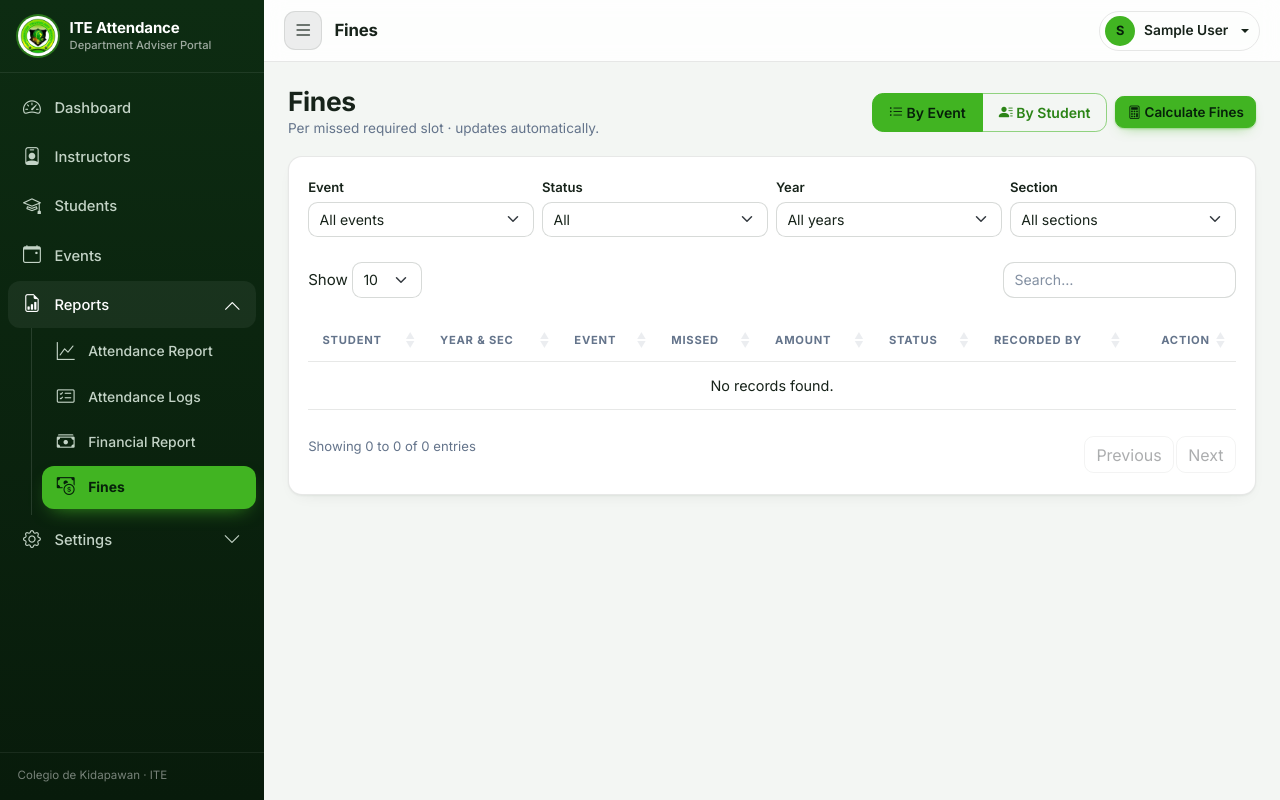
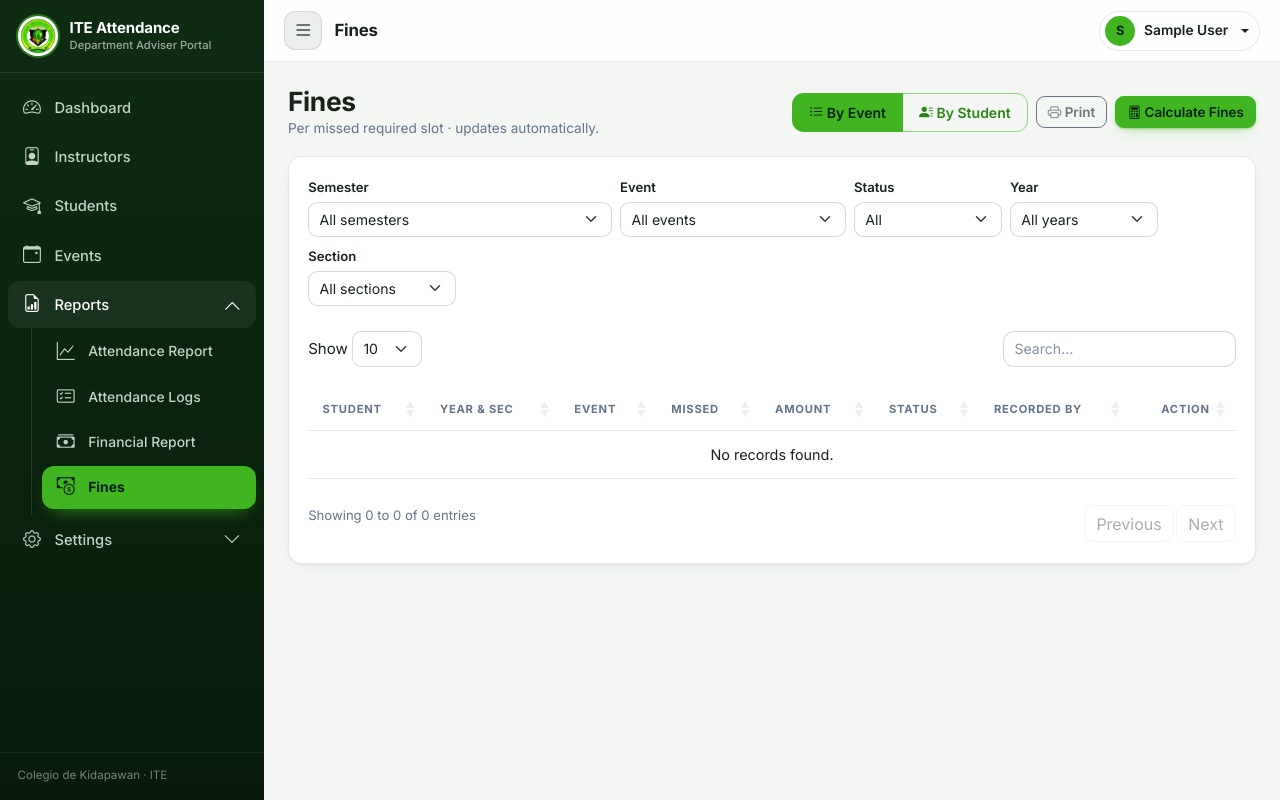
Before and after one commit to 0jieE/CDK_ITE_Event_Attendance_Portal, a Django app: page /portal/fines/ in a window 1280 px wide. Run offline with Django 5.2, Linux system fonts and the light colour scheme; the visitor is signed in with stand-in values (Sample User, id 1); data comes from the database, SQL or seed files in the repository; data that the repository does not hold is empty; parts of the project's set-up code (start-up, migrations or seed data) failed here and were passed over; some libraries are stand-ins or nearby versions.

Commit message:
Fines page: semester filter, searchable student pickers, printable statements
- Semester filter (default: active) on both Fines views; events follow the semester.
- Student pickers are search-as-you-type (Tom Select), on Fines and Attendance Logs.
- By Student with "All events" shows a statement (fine / paid / balance / total).
- Fines print with the ITE-logo header (event or student name + filters) and only the table.
- Filters swap the whole block in place (URL kept), so the print header stays current.

Co-Authored-By: Claude Sonnet 5.5 <noreply@anthropic.com>

```diff
--- a/backend/portal/templates/portal/attendance_logs/list.html
+++ b/backend/portal/templates/portal/attendance_logs/list.html
@@ -28,7 +28,7 @@
   <div class="card-body">
     <form class="row g-2 mb-3 no-print" method="get" id="logsFilters" onchange="this.submit()">
       <input type="hidden" name="tab" value="{{ tab }}">
-      <div class="col-12 col-md-3">
+      <div class="col-12 col-md-4">
         <label class="form-label small mb-1">Semester</label>
         <select name="semester" class="form-select form-select-sm">
           <option value="" {% if not filters.semester %}selected{% endif %}>All semesters</option>
@@ -38,9 +38,9 @@
         </select>
       </div>
       {% if tab == 'student' %}
-        <div class="col-12 col-md-4">
+        <div class="col-12 col-md-3">
           <label class="form-label small mb-1">Student</label>
-          <select name="student" class="form-select form-select-sm">
+          <select name="student" class="form-select form-select-sm searchable-select" data-placeholder="Search student no. or name&hellip;">
             <option value="">Select a student&hellip;</option>
             {% for s in students %}
               <option value="{{ s.id }}" {% if filters.student == s.id|stringformat:'s' %}selected{% endif %}>{{ s.student_number }} &mdash; {{ s.user.get_full_name|default:s.user.username }}</option>
--- a/backend/portal/templates/portal/base.html
+++ b/backend/portal/templates/portal/base.html
@@ -26,6 +26,16 @@
   <link href="https://cdn.jsdelivr.net/npm/bootstrap-icons@1.11.3/font/bootstrap-icons.min.css" rel="stylesheet">
   <!-- DataTables (Bootstrap 5 theme) -->
   <link href="https://cdn.datatables.net/1.13.8/css/dataTables.bootstrap5.min.css" rel="stylesheet">
+  <!-- Tom Select: searchable dropdowns (student pickers) -->
+  <link href="https://cdn.jsdelivr.net/npm/tom-select@2.3.1/dist/css/tom-select.bootstrap5.min.css" rel="stylesheet">
+  <style>
+    /* the wrapper keeps the portal's .form-select look (border, radius, chevron); the inner control is flat */
+    .ts-wrapper.form-select { padding: 0 !important; }
+    .ts-wrapper .ts-control, .ts-wrapper.single.input-active .ts-control { border: 0 !important; background: transparent !important; box-shadow: none !important; padding: .38rem 2.1rem .38rem .65rem; min-height: 0; font-size: .88rem; }
+    .ts-wrapper .ts-control input { font-size: .88rem; }
+    .ts-dropdown { z-index: 1080; border-radius: .7rem; font-size: .875rem; }
+    .ts-dropdown .active { background: var(--brand-soft, #e7f6e3); color: inherit; }
+  </style>
 
   {% include "portal/partials/style_theme.html" %}
 
@@ -262,6 +272,7 @@
   <script src="https://unpkg.com/htmx.org@1.9.12"></script>
   <script src="https://cdn.datatables.net/1.13.8/js/jquery.dataTables.min.js"></script>
   <script src="https://cdn.datatables.net/1.13.8/js/dataTables.bootstrap5.min.js"></script>
+  <script src="https://cdn.jsdelivr.net/npm/tom-select@2.3.1/dist/js/tom-select.complete.min.js"></script>
   <script src="https://cdn.jsdelivr.net/npm/chart.js@4.4.1/dist/chart.umd.min.js"></script>
 
   <script>
@@ -413,6 +424,19 @@
 
     document.addEventListener('DOMContentLoaded', function () { initDataTables(document); });
 
+    // Searchable dropdowns (e.g. the student pickers): type to filter instead of scrolling a long list.
+    function initSearchableSelects(scope) {
+      if (typeof TomSelect === 'undefined') return;       // CDN blocked: the plain <select> still works
+      (scope || document).querySelectorAll('select.searchable-select').forEach(function (el) {
+        if (el.tomselect) return;
+        new TomSelect(el, {
+          create: false, allowEmptyOption: true, maxOptions: 1000, closeAfterSelect: true,
+          placeholder: el.getAttribute('data-placeholder') || 'Search…'
+        });
+      });
+    }
+    document.addEventListener('DOMContentLoaded', function () { initSearchableSelects(document); });
+
     // Printing must include every row, not just the visible DataTables page.
     var _printState = [];
     window.addEventListener('beforeprint', function () {
@@ -443,6 +467,9 @@
       initDataTables(e.detail.target);
       syncScanWindows(e.detail.target);
       syncDayFines(e.detail.target);
+      // a swap may replace the target itself (outerHTML), so look at the whole document
+      initDataTables(document);
+      initSearchableSelects(document);
     });
 
     // HX-Trigger: closeModal
--- a/backend/portal/templates/portal/fines/list.html
+++ b/backend/portal/templates/portal/fines/list.html
@@ -3,21 +3,24 @@
 {% block page_title %}Fines{% endblock %}
 
 {% block content %}
-<div class="page-head">
+<div class="page-head no-print">
   <div>
     <h2 class="page-title">Fines</h2>
     <div class="page-sub">Per missed required slot &middot; updates automatically.</div>
   </div>
   <div class="page-actions">
-    <div class="btn-group btn-group-sm no-print" role="group" aria-label="Fines view">
-      <a href="?view=event" class="btn {% if view == 'event' %}btn-primary{% else %}btn-outline-primary{% endif %}">
+    <div class="btn-group btn-group-sm" role="group" aria-label="Fines view">
+      <a href="?view=event&semester={{ filters.semester }}" class="btn {% if view == 'event' %}btn-primary{% else %}btn-outline-primary{% endif %}">
         <i class="bi bi-list-ul"></i> By Event
       </a>
-      <a href="?view=student" class="btn {% if view == 'student' %}btn-primary{% else %}btn-outline-primary{% endif %}">
+      <a href="?view=student&semester={{ filters.semester }}" class="btn {% if view == 'student' %}btn-primary{% else %}btn-outline-primary{% endif %}">
         <i class="bi bi-person-lines-fill"></i> By Student
       </a>
     </div>
-    <button class="btn btn-primary btn-sm no-print"
+    <button type="button" class="btn btn-outline-secondary btn-sm" onclick="window.print()">
+      <i class="bi bi-printer"></i> Print
+    </button>
+    <button class="btn btn-primary btn-sm"
             hx-get="{% url 'portal:fines-calculate' %}" hx-target="#modalContent" hx-swap="innerHTML">
       <i class="bi bi-calculator"></i> Calculate Fines
     </button>
@@ -26,18 +29,28 @@
 
 <div class="card">
   <div class="card-body">
+    {# The whole filter + result block is swapped on every filter change / payment (see hx-select). #}
+    <div id="fines-page">
+      {% include "portal/partials/print_head.html" with title=print_title subtitle=print_subtitle %}
+      <form class="row g-2 mb-3 no-print" method="get" action="{% url 'portal:fines-list' %}"
+            hx-get="{% url 'portal:fines-list' %}" hx-target="#fines-page" hx-select="#fines-page"
+            hx-swap="outerHTML" hx-push-url="true"
+            hx-trigger="change delay:150ms, submit, refresh-fines from:body">
+        <input type="hidden" name="view" value="{{ view }}">
+        <div class="col-12 col-md-4">
+          <label class="form-label small mb-1">Semester</label>
+          <select name="semester" class="form-select form-select-sm">
+            <option value="" {% if not filters.semester %}selected{% endif %}>All semesters</option>
+            {% for s in semesters %}
+              <option value="{{ s.id }}" {% if filters.semester == s.id|stringformat:'s' %}selected{% endif %}>{{ s.school_year.sy }} &middot; {{ s.get_name_display }}{% if s.is_active %} (active){% endif %}</option>
+            {% endfor %}
+          </select>
+        </div>
         {% if view == 'student' %}
-      {# ---- By Student: pick a student + event, see daily detail ---- #}
-      <form class="row g-2 mb-3 no-print"
-            hx-get="{% url 'portal:fines-list' %}"
-            hx-target="#fines-student-container" hx-swap="innerHTML"
-            hx-trigger="change delay:150ms, submit, refresh-fines from:body">
-        <input type="hidden" name="partial" value="table">
-        <input type="hidden" name="view" value="student">
-        <div class="col-12 col-md-5">
+          <div class="col-12 col-md-4">
             <label class="form-label small mb-1">Student <span class="text-danger">*</span></label>
-          <select name="student" class="form-select form-select-sm">
-            <option value="">— select student —</option>
+            <select name="student" class="form-select form-select-sm searchable-select" data-placeholder="Search student no. or name&hellip;">
+              <option value="">Search a student&hellip;</option>
               {% for s in students %}
                 <option value="{{ s.id }}" {% if filters.student == s.id|stringformat:'s' %}selected{% endif %}>
                   {{ s.student_number }} — {{ s.user.get_full_name|default:s.user.username }}{% if s.year_section %} ({{ s.year_section }}){% endif %}
@@ -45,28 +58,16 @@
               {% endfor %}
             </select>
           </div>
-        <div class="col-12 col-md-5">
-          <label class="form-label small mb-1">Event <span class="text-danger">*</span></label>
+          <div class="col-12 col-md-4">
+            <label class="form-label small mb-1">Event</label>
             <select name="event" class="form-select form-select-sm">
-            <option value="">— select event —</option>
+              <option value="">All events (statement)</option>
               {% for e in events %}
                 <option value="{{ e.id }}" {% if filters.event == e.id|stringformat:'s' %}selected{% endif %}>{{ e.name }}</option>
               {% endfor %}
             </select>
           </div>
-      </form>
-      <div id="fines-student-container">
-        {% include "portal/fines/partials/by_student.html" %}
-      </div>
-
         {% else %}
-      {# ---- By Event: the fines ledger ---- #}
-      <form class="row g-2 mb-3 no-print"
-            hx-get="{% url 'portal:fines-list' %}"
-            hx-target="#fines-table-container" hx-swap="innerHTML"
-            hx-trigger="change delay:150ms, submit, refresh-fines from:body">
-        <input type="hidden" name="partial" value="table">
-        <input type="hidden" name="view" value="event">
           <div class="col-6 col-md-3">
             <label class="form-label small mb-1">Event</label>
             <select name="event" class="form-select form-select-sm">
@@ -76,7 +77,7 @@
               {% endfor %}
             </select>
           </div>
-        <div class="col-6 col-md-3">
+          <div class="col-6 col-md-2">
             <label class="form-label small mb-1">Status</label>
             <select name="status" class="form-select form-select-sm">
               <option value="">All</option>
@@ -85,7 +86,7 @@
               {% endfor %}
             </select>
           </div>
-        <div class="col-6 col-md-3">
+          <div class="col-6 col-md-2">
             <label class="form-label small mb-1">Year</label>
             <select name="year_level" class="form-select form-select-sm">
               <option value="">All years</option>
@@ -94,7 +95,7 @@
               {% endfor %}
             </select>
           </div>
-        <div class="col-6 col-md-3">
+          <div class="col-6 col-md-2">
             <label class="form-label small mb-1">Section</label>
             <select name="section" class="form-select form-select-sm">
               <option value="">All sections</option>
@@ -103,11 +104,14 @@
               {% endfor %}
             </select>
           </div>
+        {% endif %}
       </form>
-      <div id="fines-table-container">
+      {% if view == 'student' %}
+        {% include "portal/fines/partials/by_student.html" %}
+      {% else %}
         {% include "portal/fines/partials/table.html" %}
-      </div>
       {% endif %}
     </div>
   </div>
+</div>
 {% endblock %}
--- a/backend/portal/views.py
+++ b/backend/portal/views.py
@@ -7,6 +7,7 @@ duplicated here.
 
 import csv
 import datetime
+from decimal import Decimal
 import logging
 
 from django.conf import settings
@@ -448,36 +449,72 @@ def _build_attendance_grid(student, event, fine=None):
 
 @admin_required
 def fines_view(request):
-    """Fines ledger. Two views: ``event`` (default ledger) and ``student``
-    (daily attendance detail for one chosen student + event)."""
+    """Fines page: the ledger (*By Event*) or one student's detail / statement (*By Student*).
+
+    The semester filter (default: the active semester) applies to both views and narrows
+    the event choices. Both are printable (logo header + the table only).
+    """
     services.refresh_active_fines()  # keep fines current (rate-limited)
     view = "student" if request.GET.get("view") == "student" else "event"
     partial = is_htmx(request) and request.GET.get("partial") == "table"
+    semester = _logs_semester(request)
+
+    events = Event.objects.select_related("semester__school_year").order_by("-start_date", "name")
+    if semester:
+        events = events.filter(semester=semester)
+    f_event = request.GET.get("event") or ""
+    event = events.filter(pk=f_event).first() if f_event.isdigit() else None   # must be in the semester
 
     base = {
         "active": "fines",
         "view": view,
-        "events": Event.objects.all(),
+        "semester": semester,
+        "semesters": Semester.objects.select_related("school_year").order_by("-school_year__sy", "name"),
+        "events": events,
         "statuses": Fine.Status.choices,
         "year_levels": Student.YearLevel.choices,
         "sections": _distinct_sections(),
-        "students": Student.objects.select_related("user").all(),
+        "students": Student.objects.select_related("user").order_by("user__last_name", "user__first_name"),
     }
+    semester_id = str(semester.pk) if semester else ""
+    semester_label = str(semester) if semester else "All semesters"
 
     if view == "student":
         f_student = request.GET.get("student") or ""
-        f_event = request.GET.get("event") or ""
-        student = Student.objects.select_related("user").filter(pk=f_student).first() if f_student else None
-        event = Event.objects.filter(pk=f_event).first() if f_event else None
-        fine = (
-            Fine.objects.filter(student=student, event=event).first()
-            if student and event else None
+        student = (
+            Student.objects.select_related("user").filter(pk=f_student).first()
+            if f_student.isdigit() else None
         )
+        fine = Fine.objects.filter(student=student, event=event).first() if student and event else None
         grid = _build_attendance_grid(student, event, fine) if student and event else None
+        statement = None
+        if student and not event:
+            fines = list(
+                Fine.objects.filter(student=student, event__in=events)
+                .select_related("event__semester__school_year").order_by("-event__start_date")
+            )
+            statement = {
+                "fines": fines,
+                "amount": sum((f.amount for f in fines), Decimal("0")),
+                "paid": sum((f.amount_paid for f in fines), Decimal("0")),
+            }
+            statement["balance"] = sum((f.balance for f in fines if f.status != Fine.Status.PAID), Decimal("0"))
+        subtitle = ""
+        if student:
+            bits = [student.student_number, student.year_section]
+            if event:
+                span = f"{event.start_date:%b %d}" + (f" – {event.end_date:%b %d, %Y}" if event.end_date != event.start_date else f", {event.start_date:%Y}")
+                bits += [event.name, span]
+            else:
+                bits += [f"Fines statement · {semester_label}"]
+            subtitle = " · ".join(b for b in bits if b)
         base.update({
-            "filters": {"student": f_student, "event": f_event},
+            "filters": {"student": str(student.pk) if student else "", "event": str(event.pk) if event else "",
+                        "semester": semester_id},
             "student_obj": student, "event_obj": event,
-            "grid": grid, "fine": fine,
+            "grid": grid, "fine": fine, "statement": statement,
+            "print_title": (student.user.get_full_name() or student.user.username) if student else "Fines",
+            "print_subtitle": subtitle,
         })
         template = "portal/fines/partials/by_student.html" if partial else "portal/fines/list.html"
         return render(request, template, base)
@@ -485,22 +522,35 @@ def fines_view(request):
     # --- By Event (ledger) ---
     qs = Fine.objects.select_related("student__user", "event", "recorded_by")
     f_status = request.GET.get("status") or ""
-    f_event = request.GET.get("event") or ""
     f_year = request.GET.get("year_level") or ""
     f_section = request.GET.get("section") or ""
-    if f_status:
+    if semester:
+        qs = qs.filter(event__semester=semester)
+    if f_status in Fine.Status.values:
         qs = qs.filter(status=f_status)
-    if f_event:
-        qs = qs.filter(event_id=f_event)
+    else:
+        f_status = ""
+    if event:
+        qs = qs.filter(event=event)
     if f_year:
         qs = qs.filter(student__year_level=f_year)
     if f_section:
         qs = qs.filter(student__section=f_section)
 
+    bits = [semester_label, event.name if event else "All events"]
+    if f_status:
+        bits.append(dict(Fine.Status.choices)[f_status])
+    if f_year:
+        bits.append(dict(Student.YearLevel.choices).get(f_year, f_year))
+    if f_section:
+        bits.append(f"Section {f_section}")
     base.update({
         "objects": qs,
-        "filters": {"status": f_status, "event": f_event,
-                    "year_level": f_year, "section": f_section},
+        "filters": {"status": f_status, "event": str(event.pk) if event else "",
+                    "year_level": f_year, "section": f_section, "semester": semester_id},
+        "event_obj": event,
+        "print_title": f"Fines — {event.name}" if event else "Fines",
+        "print_subtitle": " · ".join(bits),
     })
     template = "portal/fines/partials/table.html" if partial else "portal/fines/list.html"
     return render(request, template, base)
```
Also changed, not shown: backend/portal/templates/portal/fines/partials/by_student.html (+51 -3 lines), backend/portal/test_fines_page.py (added, +113 -0 lines), backend/README.md. Lines whose indentation alone changed are shown as unchanged.
